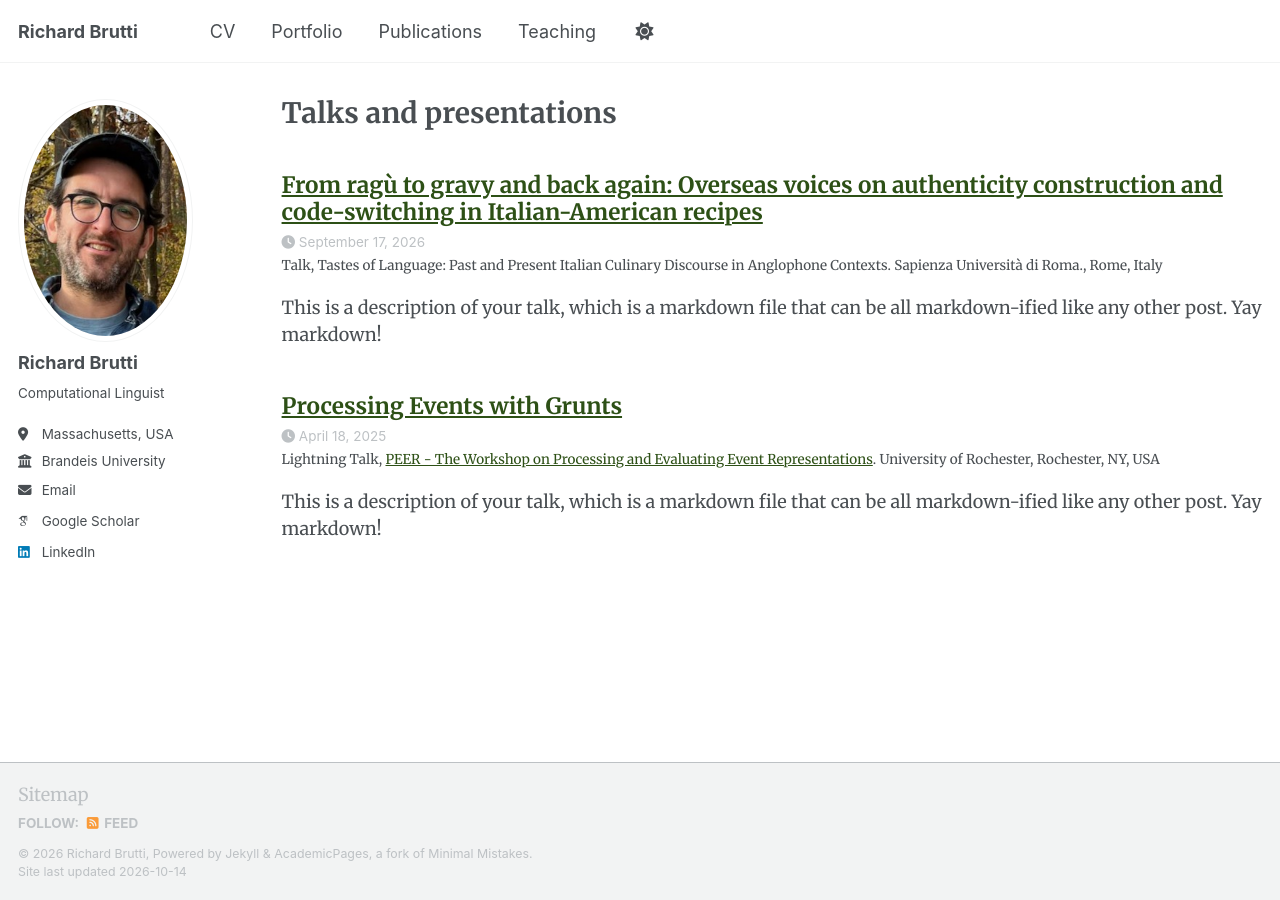
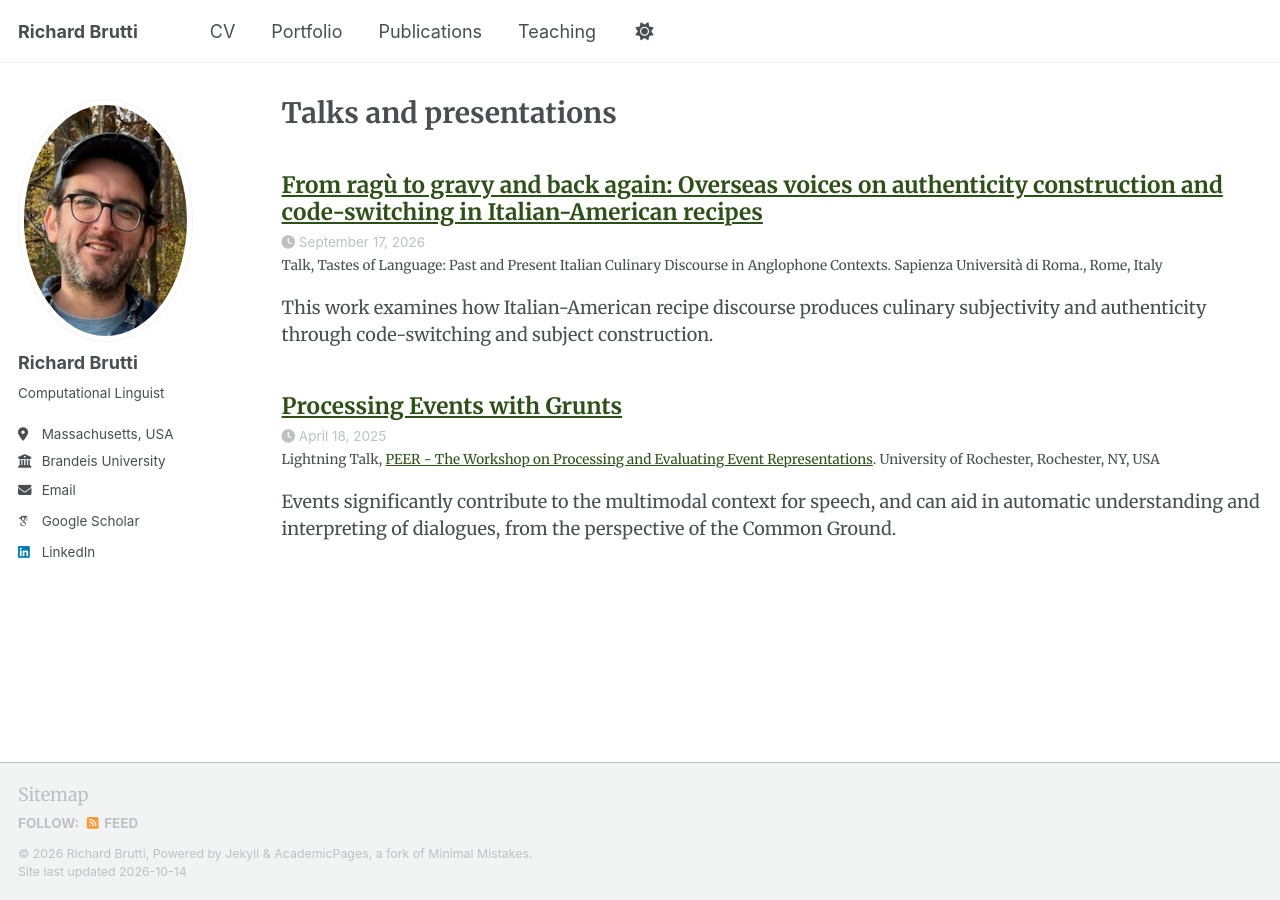
Before and after one commit to richardbrutti/richardbrutti.github.io, a Jekyll site: the page built from _pages/talks.html, in a window 1280 px wide. Built offline with Jekyll 4.4.1, drawn with Linux system fonts in a browser that asks for light colours; some web fonts are replaced; a script bundle is joined from its source files by our own code; library files that are not in the unit come from our copies.

Commit message:
talk descriptions

```diff
--- a/_talks/2025-05-18-talk-1.md
+++ b/_talks/2025-05-18-talk-1.md
@@ -8,4 +8,4 @@ date: 2025-04-18
 location: "Rochester, NY, USA"
 ---
 
-This is a description of your talk, which is a markdown file that can be all markdown-ified like any other post. Yay markdown!
+Events significantly contribute to the multimodal context for speech, and can aid in automatic understanding and interpreting of dialogues, from the perspective of the Common Ground.
--- a/_talks/2026-09-17-talk-2.md
+++ b/_talks/2026-09-17-talk-2.md
@@ -8,4 +8,4 @@ date: 2026-09-17
 location: "Rome, Italy"
 ---
 
-This is a description of your talk, which is a markdown file that can be all markdown-ified like any other post. Yay markdown!
+This work examines how Italian-American recipe discourse produces culinary subjectivity and authenticity through code-switching and subject construction.
```
Also changed, not shown: _teaching/2024-spring-teaching-1.md (+1 -1 lines).
